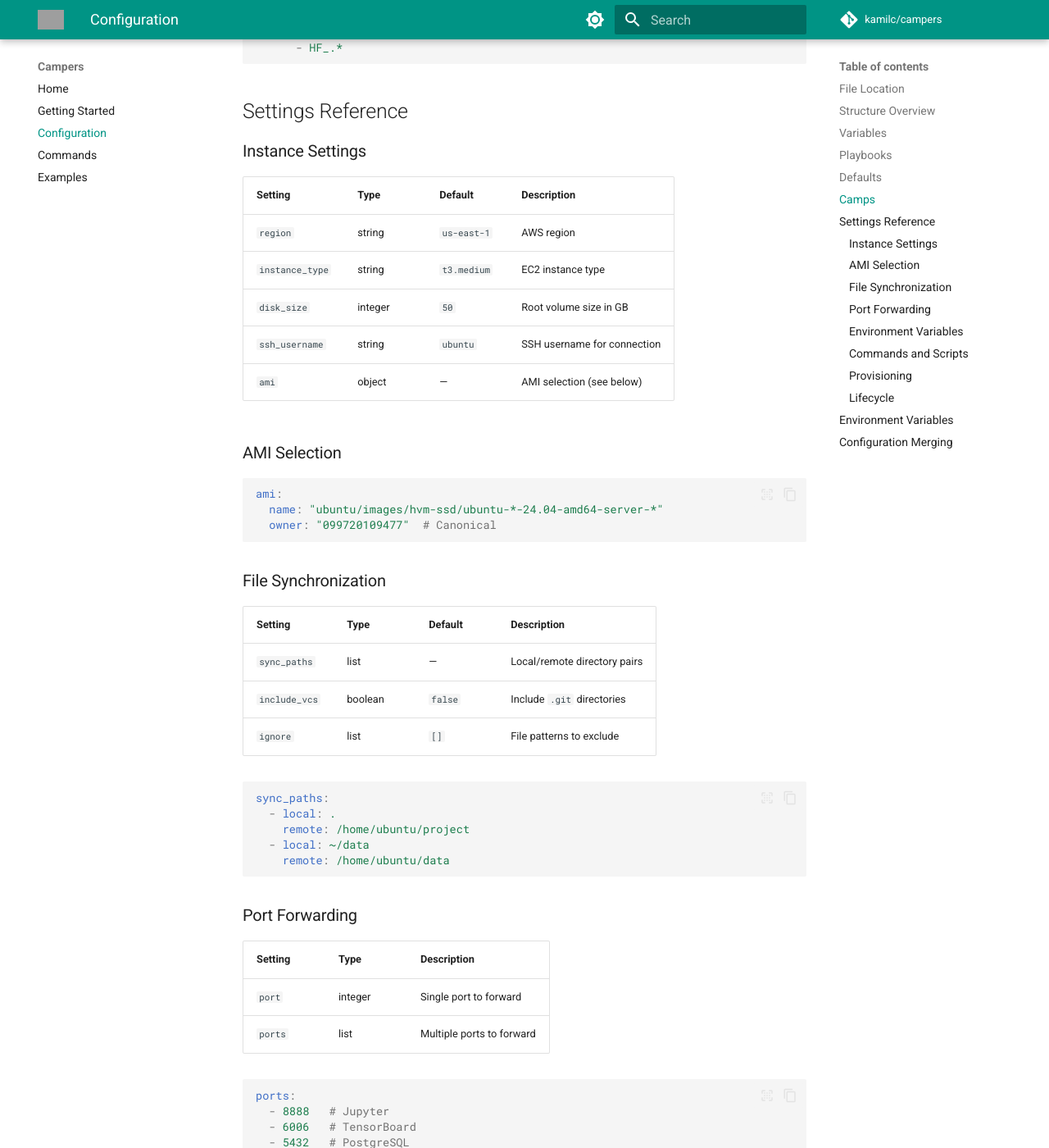
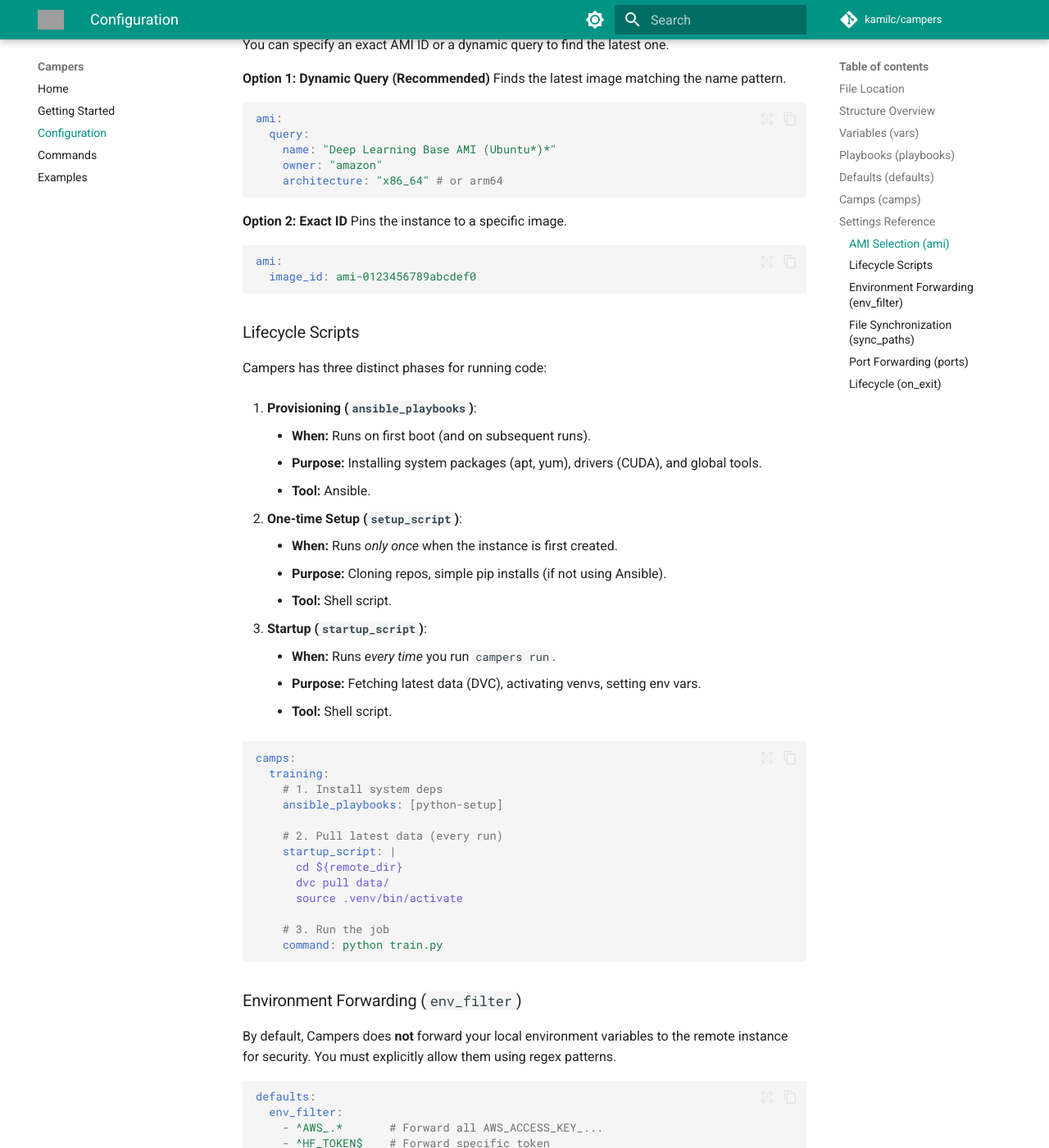
Before and after one commit to kamilc/campers, an MkDocs documentation site: the page built from docs/configuration.md, in a window 1280 px wide and 1400 px high, scrolled down 2786 px. Shown: the whole window at 82% size. Built offline with MkDocs 1.6.1 and Material for MkDocs 9.7.7, drawn with Linux system fonts in a browser that asks for light colours; comment, search, counter and statistics services are not loaded; some of the changed text lies outside the part shown; grey boxes are pictures that could not be loaded.

Commit message:
Revise configuration docs for clarity and structure
- Improve section headings and explanations in configuration.md
- Add examples for lifecycle scripts, environment forwarding, and sync
- Update examples.md with new camp definitions and workflows
- Remove duplicate "Full Control" heading in README.md

````diff
--- a/docs/configuration.md
+++ b/docs/configuration.md
@@ -13,22 +13,27 @@ export CAMPERS_CONFIG=/path/to/config.yaml
 ## Structure Overview
 
 ```yaml
+# 1. Variables (DRY configuration)
 vars:
-  # Reusable variables
+  project_name: my-app
 
+# 2. Ansible Playbooks (Provisioning)
 playbooks:
-  # Ansible playbooks for provisioning
+  base-setup: ...
 
+# 3. Defaults (Global settings)
 defaults:
-  # Base settings for all camps
+  region: us-east-1
 
+# 4. Camps (Machine definitions)
 camps:
-  # Named configurations
+  dev: ...
+  prod: ...
 ```
 
-## Variables
+## Variables (`vars`)
 
-Define reusable values that can be referenced anywhere using `${var_name}`:
+Define reusable values that can be referenced anywhere using `${var_name}`. This is great for paths and project names.
 
 ```yaml
 vars:
@@ -42,27 +47,24 @@ Variables support:
 - **Nested references**: `${remote_dir}/data` expands to `/home/ubuntu/my-ml-project/data`
 - **Environment variables**: `${oc.env:HOME}` or `${oc.env:MY_VAR,default_value}`
 
-## Playbooks
+## Playbooks (`playbooks`)
 
-Ansible playbooks for provisioning instances. Define once, reuse across camps:
+Ansible playbooks for provisioning instances. Define them once, reuse them across camps.
+
+**Why Ansible?** It's idempotent. You can run it 100 times, and it only changes what's necessary.
 
 ```yaml
 playbooks:
+  # A simple playbook to install tools
   base:
     - name: Base system setup
       hosts: all
       become: true
       tasks:
-        - name: Update apt cache
-          apt:
-            update_cache: yes
-            cache_valid_time: 3600
+        - name: Install packages
+          apt: {name: [git, htop, tmux, curl], state: present}
 
-        - name: Install packages
-          apt:
-            name: [git, htop, tmux, curl]
-            state: present
-
+  # A playbook for Python dev
   python-dev:
     - name: Python environment
       hosts: all
@@ -73,9 +75,9 @@ playbooks:
             creates: ~/.local/bin/uv
 ```
 
-## Defaults
+## Defaults (`defaults`)
 
-Base settings inherited by all camps:
+Base settings inherited by all camps. Useful for setting a common region or SSH user.
 
 ```yaml
 defaults:
@@ -84,97 +86,130 @@ defaults:
   disk_size: 50
   ssh_username: ubuntu
 
+  # Sync current directory to remote directory
   sync_paths:
     - local: .
       remote: /home/ubuntu/${project}
 
-  ports:
-    - 8888
-
+  # Don't sync these local files
   ignore:
     - "*.pyc"
     - __pycache__
     - .venv/
     - .git/
-
-  env_filter:
-    - AWS_.*
-    - HF_TOKEN
-
-  ansible_playbook: base
-  on_exit: stop
 ```
 
-## Camps
+## Camps (`camps`)
 
-Named configurations that override defaults:
+Named configurations that override defaults. Each key under `camps` is a valid argument for `campers run <NAME>`.
 
 ```yaml
 camps:
+  # Simple dev machine
   dev:
     instance_type: t3.large
-    ansible_playbooks: [base, python-dev]
-    command: cd ${remote_dir} && bash
+    command: bash
 
-  jupyter:
-    instance_type: m5.xlarge
-    disk_size: 200
-    ports: [8888, 6006]
-    ansible_playbooks: [base, python-dev]
-    command: jupyter lab --ip=0.0.0.0 --port=8888 --no-browser
-
-  gpu:
+  # GPU machine for experiments
+  experiment:
     instance_type: g5.xlarge
-    region: us-west-2
-    ansible_playbooks: [base, python-dev]
-    env_filter:
-      - AWS_.*
-      - CUDA_.*
-      - HF_.*
+    ami:
+      query:
+        name: "Deep Learning Base AMI (Ubuntu*)*"
+        owner: "amazon"
+    ports: [8888]
+    command: jupyter lab --ip=0.0.0.0 --port=8888
 ```
 
 ## Settings Reference
 
-### Instance Settings
+### AMI Selection (`ami`)
 
-| Setting | Type | Default | Description |
-|---------|------|---------|-------------|
-| `region` | string | `us-east-1` | AWS region |
-| `instance_type` | string | `t3.medium` | EC2 instance type |
-| `disk_size` | integer | `50` | Root volume size in GB |
-| `ssh_username` | string | `ubuntu` | SSH username for connection |
-| `ami` | object | — | AMI selection (see below) |
+You can specify an exact AMI ID or a dynamic query to find the latest one.
 
-### AMI Selection
+**Option 1: Dynamic Query (Recommended)**
+Finds the latest image matching the name pattern.
+```yaml
+ami:
+  query:
+    name: "Deep Learning Base AMI (Ubuntu*)*"
+    owner: "amazon"
+    architecture: "x86_64" # or arm64
+```
+
+**Option 2: Exact ID**
+Pins the instance to a specific image.
+```yaml
+ami:
+  image_id: ami-0123456789abcdef0
+```
+
+### Lifecycle Scripts
+
+Campers has three distinct phases for running code:
+
+1.  **Provisioning (`ansible_playbooks`)**:
+    *   **When:** Runs on first boot (and on subsequent runs).
+    *   **Purpose:** Installing system packages (apt, yum), drivers (CUDA), and global tools.
+    *   **Tool:** Ansible.
+
+2.  **One-time Setup (`setup_script`)**:
+    *   **When:** Runs *only once* when the instance is first created.
+    *   **Purpose:** Cloning repos, simple pip installs (if not using Ansible).
+    *   **Tool:** Shell script.
+
+3.  **Startup (`startup_script`)**:
+    *   **When:** Runs *every time* you run `campers run`.
+    *   **Purpose:** Fetching latest data (DVC), activating venvs, setting env vars.
+    *   **Tool:** Shell script.
 
 ```yaml
-ami:
-  name: "ubuntu/images/hvm-ssd/ubuntu-*-24.04-amd64-server-*"
-  owner: "099720109477"  # Canonical
+camps:
+  training:
+    # 1. Install system deps
+    ansible_playbooks: [python-setup]
+
+    # 2. Pull latest data (every run)
+    startup_script: |
+      cd ${remote_dir}
+      dvc pull data/
+      source .venv/bin/activate
+
+    # 3. Run the job
+    command: python train.py
 ```
 
-### File Synchronization
+### Environment Forwarding (`env_filter`)
 
-| Setting | Type | Default | Description |
-|---------|------|---------|-------------|
-| `sync_paths` | list | — | Local/remote directory pairs |
-| `include_vcs` | boolean | `false` | Include `.git` directories |
-| `ignore` | list | `[]` | File patterns to exclude |
+By default, Campers does **not** forward your local environment variables to the remote instance for security. You must explicitly allow them using regex patterns.
+
+```yaml
+defaults:
+  env_filter:
+    - ^AWS_.*       # Forward all AWS_ACCESS_KEY_...
+    - ^HF_TOKEN$    # Forward specific token
+    - ^WANDB_.*     # Forward Weights & Biases keys
+```
+
+### File Synchronization (`sync_paths`)
+
+Campers uses **Mutagen** for high-performance, bi-directional sync.
+
+| Setting | Description |
+|---------|-------------|
+| `sync_paths` | List of `local` and `remote` pairs. |
+| `ignore` | List of file patterns to exclude (like `.git`, `node_modules`). |
+| `include_vcs` | Boolean. Set to `true` to sync `.git` folder (default `false`). |
 
 ```yaml
 sync_paths:
   - local: .
     remote: /home/ubuntu/project
-  - local: ~/data
-    remote: /home/ubuntu/data
 ```
 
-### Port Forwarding
+### Port Forwarding (`ports`)
 
-| Setting | Type | Description |
-|---------|------|-------------|
-| `port` | integer | Single port to forward |
-| `ports` | list | Multiple ports to forward |
+Automatically tunnels remote ports to `localhost`.
 
 ```yaml
 ports:
@@ -183,87 +218,16 @@ ports:
   - 5432   # PostgreSQL
 ```
 
-Ports are forwarded from `localhost:<port>` to the remote instance.
+### Lifecycle (`on_exit`)
 
-### Environment Variables
+Controls what happens when you exit the `campers run` session.
 
-| Setting | Type | Description |
-|---------|------|-------------|
-| `env_filter` | list | Regex patterns matching env vars to forward |
+- `stop` (Default): Instance is stopped. Disk is preserved. You pay for storage.
+- `terminate`: Instance is destroyed. Disk is deleted. You pay nothing.
 
 ```yaml
-env_filter:
-  - AWS_.*       # All AWS credentials
-  - HF_TOKEN     # Hugging Face token
-  - WANDB_.*     # Weights & Biases
-  - ^DB_.*       # Database credentials
+camps:
+  # Build jobs should clean up after themselves
+  builder:
+    on_exit: terminate
 ```
-
-!!! warning "Security Note"
-    Be careful with environment forwarding. Campers warns when forwarding variables containing `SECRET`, `PASSWORD`, `TOKEN`, or `KEY`.
-
-### Commands and Scripts
-
-| Setting | Type | Description |
-|---------|------|-------------|
-| `command` | string | Command to execute after setup |
-| `setup_script` | string | One-time setup script (runs once per instance) |
-| `startup_script` | string | Script to run before each command |
-
-```yaml
-setup_script: |
-  pip install -r requirements.txt
-
-startup_script: |
-  source ~/.bashrc
-  cd ${remote_dir}
-
-command: python train.py
-```
-
-### Provisioning
-
-| Setting | Type | Description |
-|---------|------|-------------|
-| `ansible_playbook` | string | Single playbook name |
-| `ansible_playbooks` | list | Multiple playbooks (run in order) |
-
-```yaml
-ansible_playbooks:
-  - base
-  - python-dev
-  - jupyter
-```
-
-### Lifecycle
-
-| Setting | Type | Default | Description |
-|---------|------|---------|-------------|
-| `on_exit` | string | `stop` | Action when session ends: `stop` or `terminate` |
-
-- `stop`: Instance stops, data preserved, can be restarted
-- `terminate`: Instance and data destroyed
-
-## Environment Variables
-
-| Variable | Description |
-|----------|-------------|
-| `CAMPERS_CONFIG` | Path to configuration file |
-| `CAMPERS_DIR` | Data directory for keys (default: `~/.campers`) |
-| `CAMPERS_DEBUG` | Enable debug logging (`1` to enable) |
-| `AWS_PROFILE` | AWS credentials profile |
-| `AWS_REGION` | Default AWS region |
-
-## Configuration Merging
-
-Settings are merged in this order (later overrides earlier):
-
-1. Built-in defaults
-2. `defaults:` section in config
-3. Camp-specific settings
-4. CLI arguments
-
-```bash
-# CLI arguments override everything
-campers run dev --instance-type t3.xlarge --disk-size 100
-```
````
Also changed, not shown: README.md (+0 -2 lines), docs/examples.md (+24 -9 lines).
